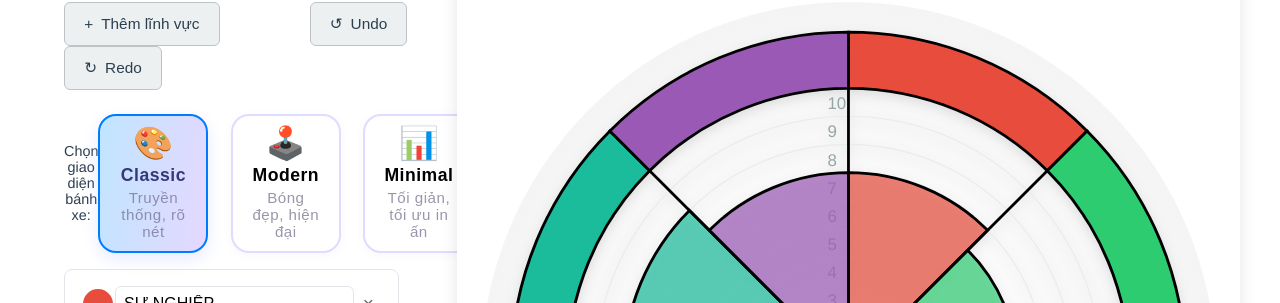
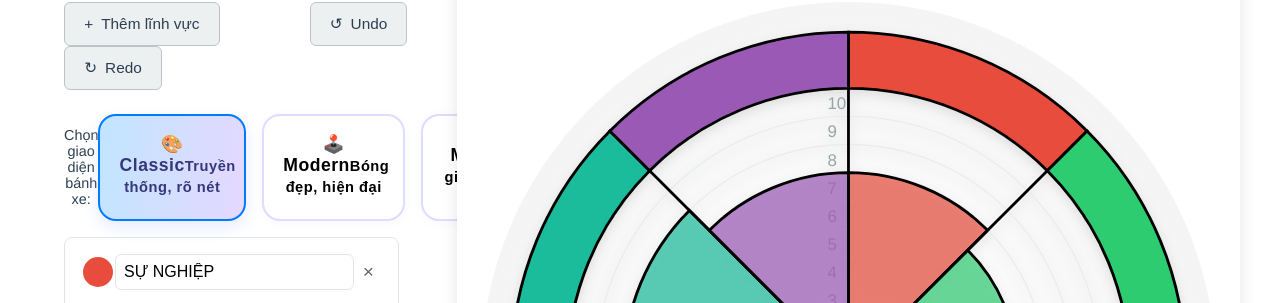
Before and after one commit to longhangoc/vue, a Vue app: page / in a window 1280 px wide. Shown: the part 368-671 px from the top of the page. Built offline with nearby package versions, Linux system fonts and the light colour scheme.

Commit message:
Update HelloWorld.vue

```diff
--- a/src/components/HelloWorld.vue
+++ b/src/components/HelloWorld.vue
@@ -615,54 +615,35 @@ body {
 
 .mode-buttons {
   display: flex;
-  gap: 0.5rem;
+  gap: 1rem;
 }
-
-.fancy-modes {
-  display: flex;
-  gap: 1.4rem;
-}
-.fancy-modes .mode-button {
-  min-width: 110px;
-  min-height: 72px;
+.mode-button {
+  min-width: 100px;
+  min-height: 48px;
   padding: 0.5rem 1.2rem 0.7rem 1.2rem;
-  display: flex;
-  flex-direction: column;
-  align-items: center;
-  justify-content: center;
+  font-size: 1.1rem;
   border: 2px solid #dedcff;
   background: #fff;
   border-radius: 18px;
-  font-size: 1.1rem;
   font-weight: bold;
   letter-spacing: 0.5px;
   box-shadow: 0 2px 9px rgba(136,123,233,0.06);
   cursor: pointer;
   transition: box-shadow 0.22s, background 0.22s, color 0.22s, border 0.22s;
+  outline: none;
 }
-.fancy-modes .mode-button .mode-emoji {
-  font-size: 2rem;
-  margin-bottom: 0.1em;
-}
-.fancy-modes .mode-button .mode-caption {
-  font-size: 0.86em;
-  font-weight: 400;
-  opacity: 0.7;
-  margin-top: 0.23em;
-  color: #6d6b87;
-}
-.fancy-modes .mode-button.active {
+.mode-button.active {
   background: linear-gradient(98deg, #c0e5ff 0%, #e5d8ff 100%);
   border-color: #007bff;
   color: #35377a;
   box-shadow: 0 6px 16px 0 #B8BFFF55;
 }
-.fancy-modes .mode-button:focus {
+.mode-button:focus {
   outline: none;
   box-shadow: 0 0 0 3px #b1e1ffcc;
 }
-.fancy-modes .mode-button:hover {
-  background: #f8f9ff;
+.mode-button:hover {
+  background: #f7faff;
   border-color: #b390fb;
   color: #443663;
 }
```
